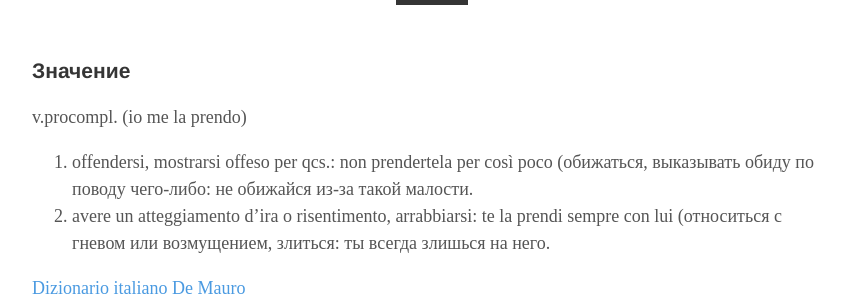
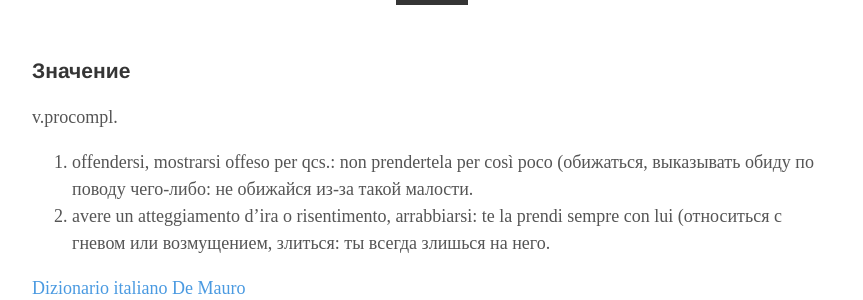
Before and after one commit to postolny/postolny.github.io, a Jekyll site: the page built from _posts/2020-11-12-prendersela.md, in a window 1280 px wide. Shown: the part 296-596 px from the top of the page, without its empty margins (208-1071 px from the left). Built offline with Jekyll 4.4.1, drawn with Linux system fonts in a browser that asks for light colours.

Commit message:
Update 2020-11-12-prendersela.md

```diff
--- a/_posts/2020-11-12-prendersela.md
+++ b/_posts/2020-11-12-prendersela.md
@@ -8,7 +8,7 @@ tags: Locuzione
 
 ### Значение
 
-v.procompl. (io me la prendo)
+v.procompl.
 
 1. offendersi, mostrarsi offeso per qcs.: non prendertela per così poco (обижаться, выказывать обиду по поводу чего-либо: не обижайся из-за такой малости.
 2. avere un atteggiamento d'ira o risentimento, arrabbiarsi: te la prendi sempre con lui (относиться с гневом или возмущением, злиться: ты всегда злишься на него.
```
